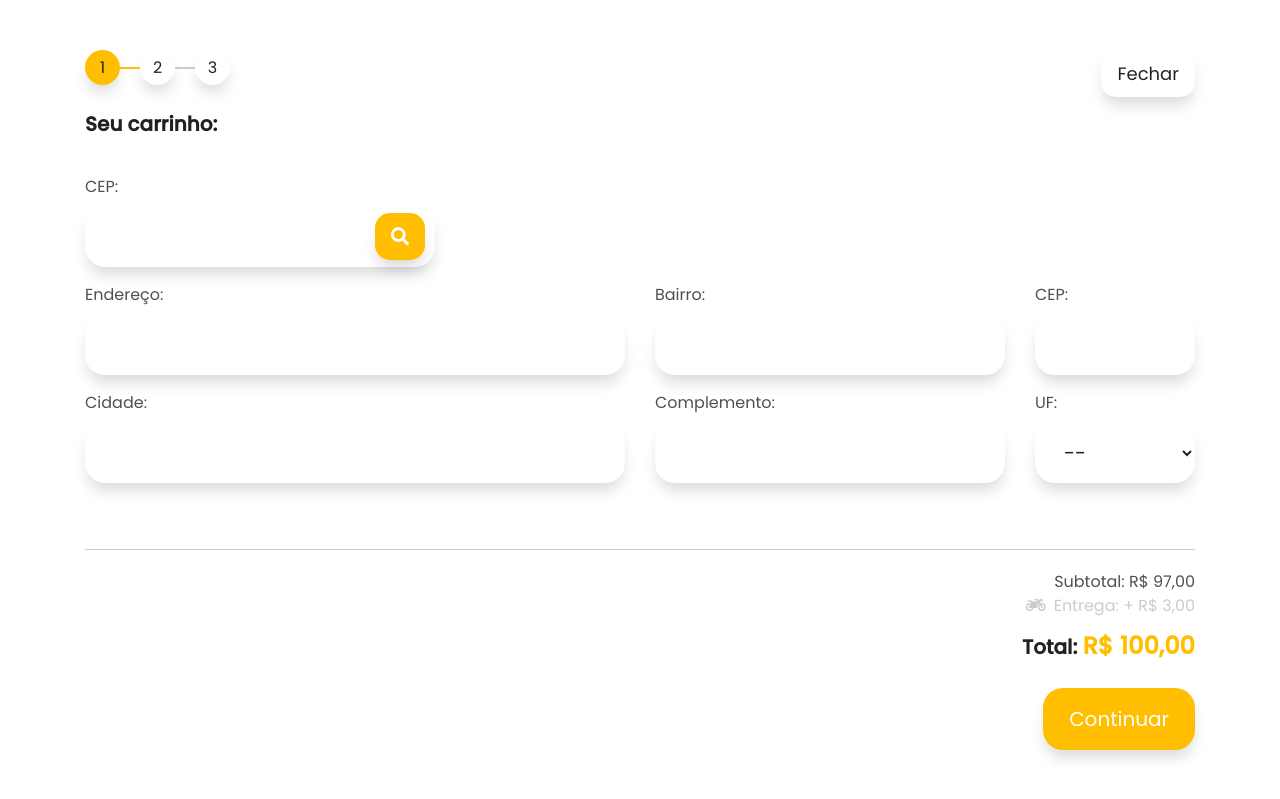
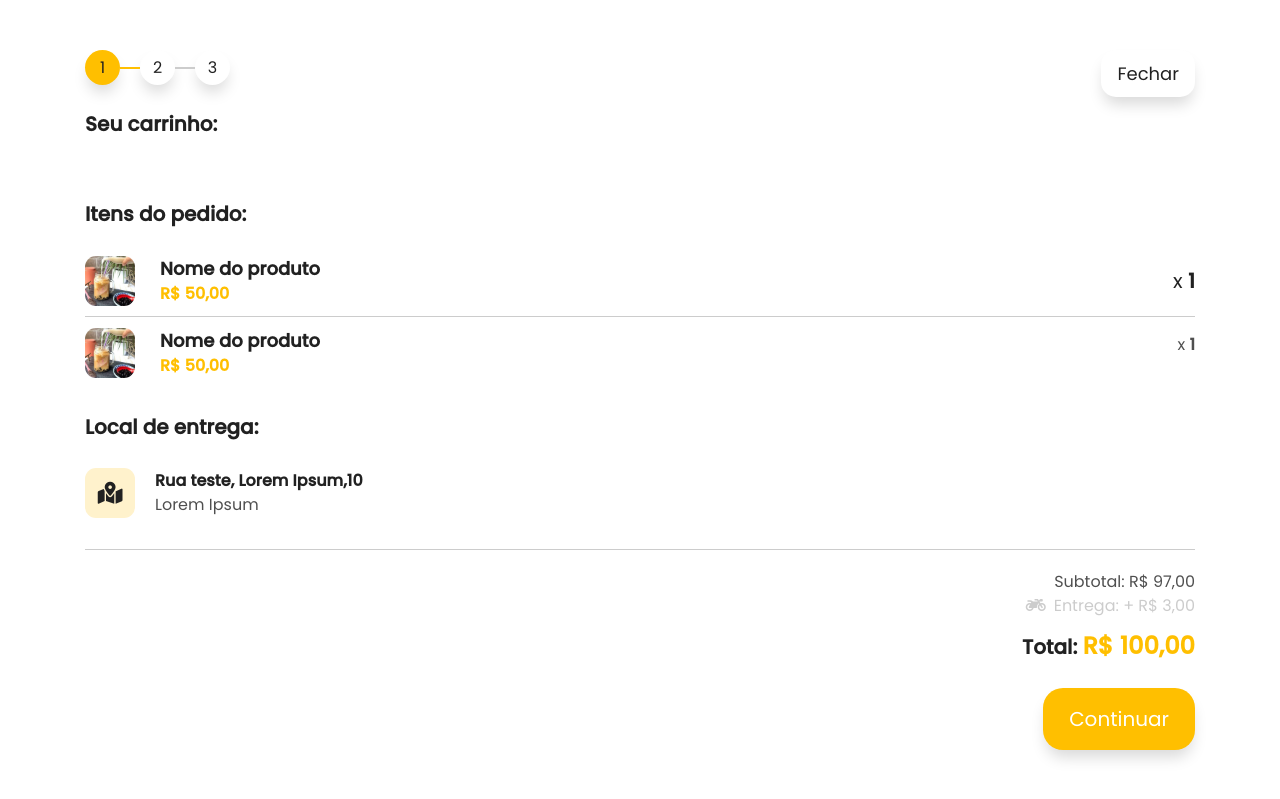
Before and after one commit to mlasa/catalogo, a plain HTML site: page index.html in a window 1280 px wide. Shown: the top 799 px of the page. Drawn offline with Linux system fonts and the light colour scheme.

Commit message:
feat: etapa 3 carrinho - resumo das informacoes do pedido

```diff
--- a/css/main.css
+++ b/css/main.css
@@ -657,3 +657,47 @@ select.form-control{
     right: 25px;
     top: 38px;
 }
+.item-cart.resume{
+    padding: 10px 0;
+}
+.img-product-resume img{
+    width: 50px;
+    border-radius: 11px;
+}
+.title-product-resume{
+    color: var(--color-black);
+    font-size: 18px;
+    text-overflow: ellipsis;
+    white-space: nowrap;
+    overflow: hidden;
+    margin-bottom: 0;
+}
+.price-product-resume{
+    color: var(--color-primary);
+    font-size: 16px;
+    margin-bottom: 0;
+}
+.quantity-product-resume{
+    color: var(--color-black);
+    font-size: 20px;
+    margin-bottom: 0;
+}
+.img-map{
+    height: 50px;
+    width: 50px;
+    background-color: var(--color-secondary);
+    color: var(--color-black);
+    font-size: 22px;
+    display: flex;
+    justify-content: center;
+    align-items: center;
+    border-radius: 11px;
+    margin-right: 20px;
+}
+.text-address-resume{
+    color: var(--color-black);
+    margin-bottom: 0;
+}
+.text-city-resume{
+    margin-bottom: 0;
+}
--- a/index.html
+++ b/index.html
@@ -452,7 +452,7 @@
                     </div>
                 </div>
                 <!--Endereço de entrega-->
-                <div  id="addressDeliver" class="mr-0 ml-0">
+                <div  id="addressDeliver" class="mr-0 ml-0 hidden">
                     <div class="row">
                         <div class="col-4">
                             <div class="form-group container-cep">
@@ -533,7 +533,59 @@
                     </div>
                 </div>
                 <!--Resumo das informações do pedido-->
-                <div  id="resumeCarrinho" class="row mr-0 ml-0 hidden"></div>
+                <div  id="resumeCart" class="row mr-0 ml-0">
+                    <div class="col-12 px-0">
+                        <p class="title-cart mt-4"><b>Itens do pedido:</b></p>
+                    </div>
+
+                    <div class="col-12">
+                        <div class="row" id="listItemsResume">
+                            <div class="col-12 item-cart resume">
+                                <div class="img-product-resume">
+                                    <img src="./img/cardapio/bebidas/hong-kong-boba-tea-kit-for-6.63841de36d8e5edfafa13023fc303285.jpg" alt="">
+                                </div>
+                                <div class="data-product">
+                                    <p class="title-product-resume"><b>Nome do produto</b></p>
+                                    <p class="price-product-resume"><b>R$ 50,00</b></p>
+                                </div>
+                                <p class="quantity-product-resume">
+                                    x <b>1</b>
+                                </p>
+                            </div>
+
+                            <div class="col-12 item-cart resume">
+                                <div class="img-product-resume">
+                                    <img src="./img/cardapio/bebidas/hong-kong-boba-tea-kit-for-6.63841de36d8e5edfafa13023fc303285.jpg" alt="">
+                                </div>
+                                <div class="data-product">
+                                    <p class="title-product-resume"><b>Nome do produto</b></p>
+                                    <p class="price-product-resume"><b>R$ 50,00</b></p>
+                                </div>
+                                <p class="quantity-products-resume">
+                                    x <b>1</b>
+                                </p>
+                            </div>
+
+                        </div>
+                    </div>
+
+                    <div class="col-12 px-0">
+                        <p class="title-cart mt-4"><b>Local de entrega:</b></p>
+                    </div>
+
+                    <div class="col-12 item-cart resume d-flex justify-content-start">
+                        <div class="img-map"><i class="fas fa-map-marked-alt"></i></div>
+
+                        <div class="data-products">
+                            <p class="text-address-resume" id="address-resume">
+                                <b id="address-resume">Rua teste, Lorem Ipsum,10</b>
+                            </p>
+                            <p class="text-city-resume" id="city-resume">Lorem Ipsum</p>
+                        </div>
+
+                    </div>
+
+                </div>
             </div>
         </div>
         <div class="m-footer">
```
